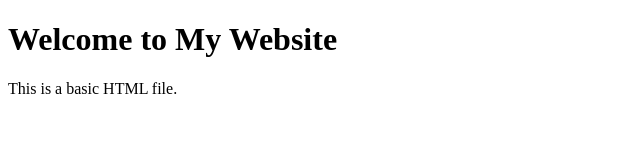
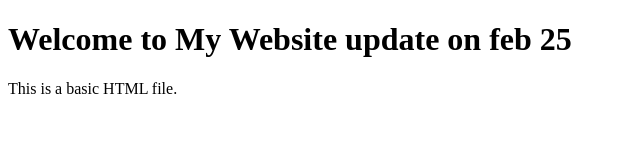
Before and after one commit to kgmiller3/nicole, a plain HTML site: page index.html in a window 1280 px wide. Shown: the whole page, without its empty margins (0-640 px from the left). Drawn offline with Linux system fonts and the light colour scheme.

Commit message:
Test github integration

```diff
--- a/index.html
+++ b/index.html
@@ -3,10 +3,10 @@
 <head>
     <meta charset="UTF-8">
     <meta name="viewport" content="width=device-width, initial-scale=1.0">
-    <title>Basic HTML Page</title>
+    <title>Basic HTML Page update to test git integration</title>
 </head>
 <body>
-    <h1>Welcome to My Website</h1>
+    <h1>Welcome to My Website update on feb 25</h1>
     <p>This is a basic HTML file.</p>
 </body>
 </html>
```
